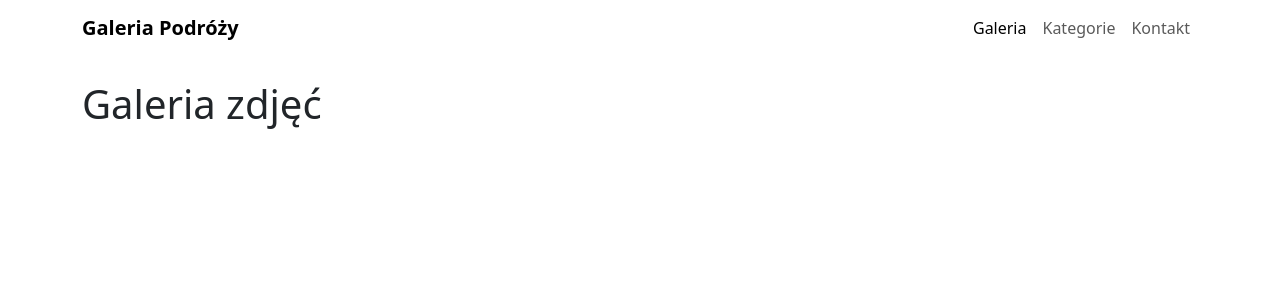
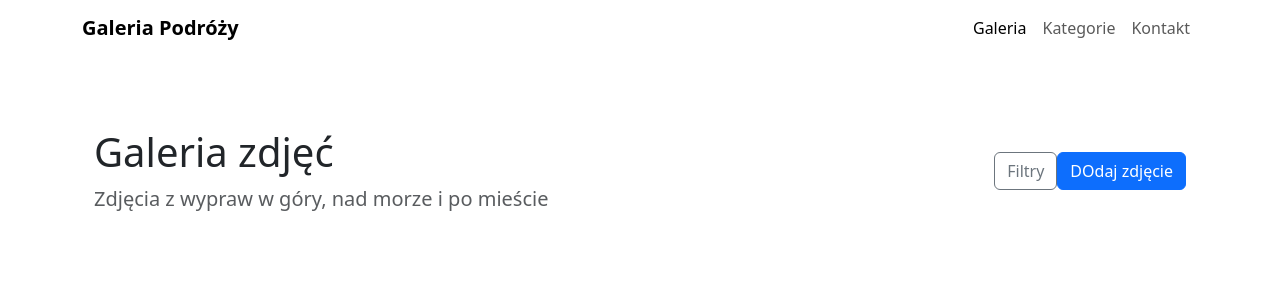
Before and after one commit to Milosz432/Webowe, a React (Vite) app in the folder mb05/zadania/mb05/: page / in a window 1280 px wide. Shown: the top 300 px of the page. Built offline with nearby package versions, Linux system fonts and the light colour scheme.

Commit message:
Nagłówek storny z przycisakmi filtry i dodaj zdjecie

```diff
--- a/mb05/zadania/mb05/src/App.jsx
+++ b/mb05/zadania/mb05/src/App.jsx
@@ -11,7 +11,37 @@
     <>
     <Navbar/>
     <div className="container mt-4">
-      <h1>Galeria zdjęć</h1>
+      <header className='container py-4 py-lg-5'>
+        <div className='row align-items-center g-3'>
+          <div className='col-12 col-lg-8'>
+            <h1 className='mb-2'> Galeria zdjęć</h1>
+            <p className='lead text-body-secondary mb-0'>
+              Zdjęcia z wypraw w góry, nad morze i po mieście
+            </p>
+          </div>
+          <div className='col-12 col-lg-4'>
+            <div className='d-flex flex-wrap gpa-2 justify-content-lg-end'>
+              <button
+              type='button'
+              className='btn btn-outline-secondary'
+              data-bs-toggle="offcanvas"
+              data-bs-target="#panelFiltrow"
+              >
+                Filtry
+
+              </button>
+              <button
+              type='button'
+              className='btn btn-primary'
+              data-bs-toggle="modal"
+              data-bs-target="dodajZdjecia">
+                DOdaj zdjęcie
+
+              </button>
+            </div>
+          </div>
+        </div>
+      </header>
     </div>
     </>
   )
```
